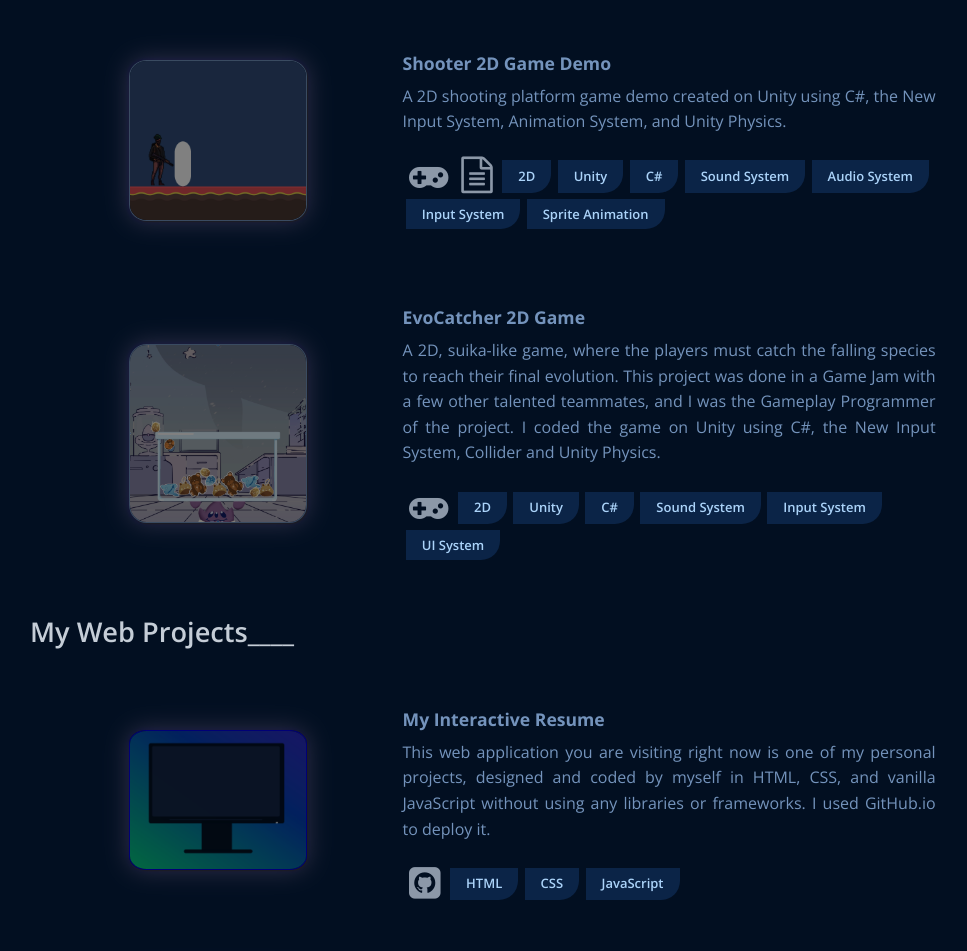
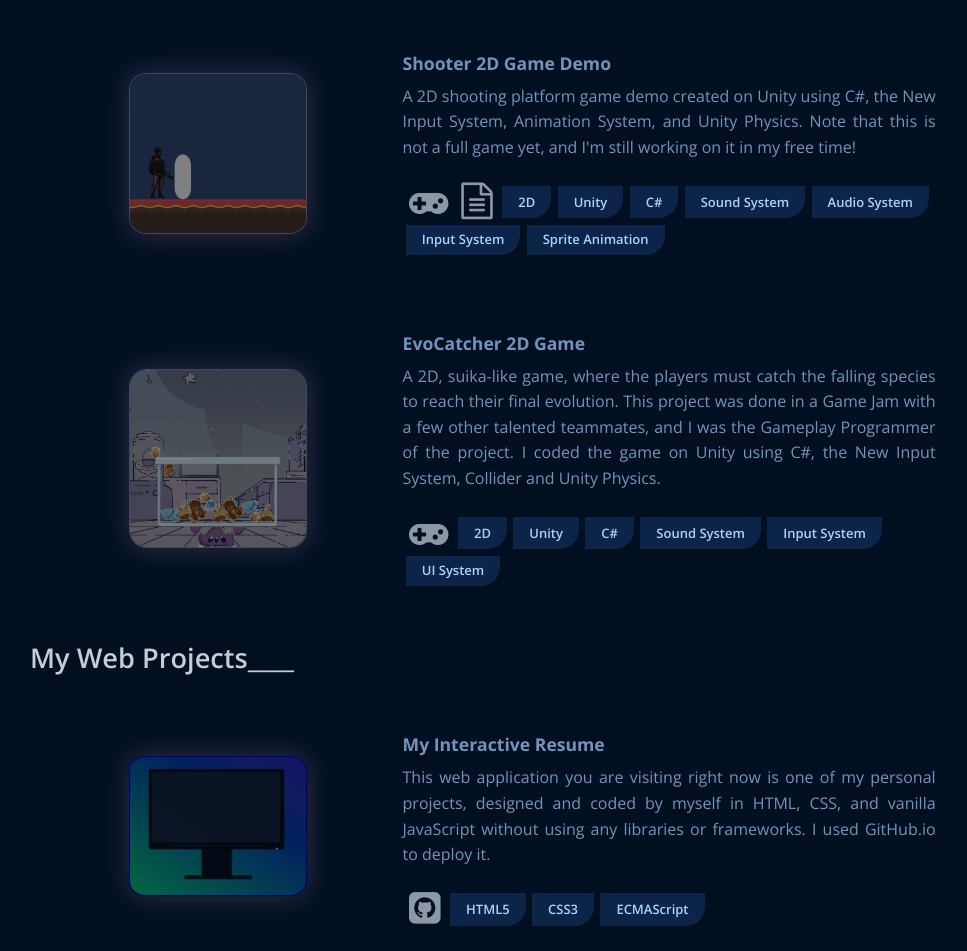
Before and after one commit to atenajoon/Atena-Razm-Website, a plain HTML site: page index.html in a window 1280 px wide. Shown: the part 3381-4332 px from the top of the page, without its empty margins (98-1065 px from the left). Drawn offline with nearby package versions, Linux system fonts and the light colour scheme.

Commit message:
html content update

```diff
--- a/index.html
+++ b/index.html
@@ -385,7 +385,9 @@
               <b class="content-title">Shooter 2D Game Demo</b>
               <p>
                 A 2D shooting platform game demo created on Unity using C#, the
-                New Input System, Animation System, and Unity Physics.
+                New Input System, Animation System, and Unity Physics. Note that
+                this is not a full game yet, and I'm still working on it in my
+                free time!
               </p>
               <div class="items-container">
                 <a
@@ -485,9 +487,9 @@
                     aria-hidden="true"
                   ></i>
                 </a>
-                <span class="content-items">HTML</span>
-                <span class="content-items">CSS</span>
-                <span class="content-items">JavaScript</span>
+                <span class="content-items">HTML5</span>
+                <span class="content-items">CSS3</span>
+                <span class="content-items">ECMAScript</span>
               </div>
             </div>
             <div class="title-col project-title-col">
```
